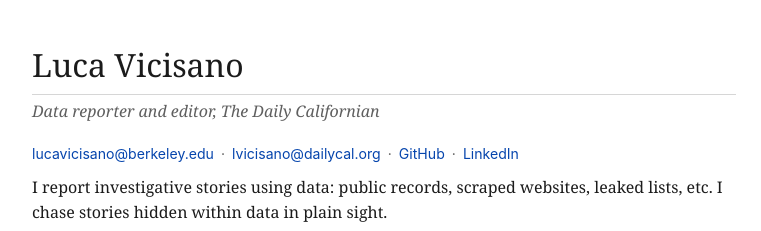
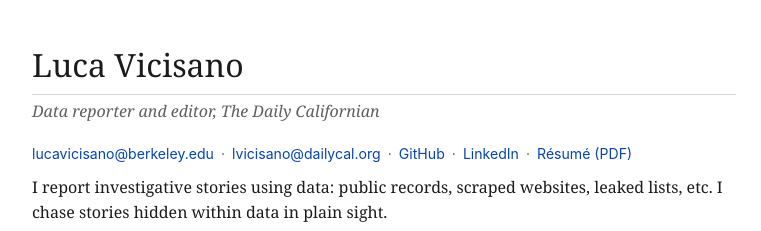
Before and after one commit to lucavici2/lucavici2.github.io, a plain HTML site: page index.html in a window 1280 px wide. Shown: the top 231 px of the page, without its empty margins (256-1017 px from the left). Drawn offline with Linux system fonts and the light colour scheme.

Commit message:
Add files via upload

```diff
--- a/index.html
+++ b/index.html
@@ -99,7 +99,7 @@
 <h1>Luca Vicisano</h1>
 <p class="tagline">Data reporter and editor, The Daily Californian</p>
 <p class="contact">
-  <a href="mailto:lucavicisano@berkeley.edu">lucavicisano@berkeley.edu</a><a href="mailto:lvicisano@dailycal.org">lvicisano@dailycal.org</a><a href="https://github.com/lucavici2" target="_blank" rel="noopener">GitHub</a><a href="https://www.linkedin.com/in/luca-vicisano-b332a8326/" target="_blank" rel="noopener">LinkedIn</a>
+  <a href="mailto:lucavicisano@berkeley.edu">lucavicisano@berkeley.edu</a><a href="mailto:lvicisano@dailycal.org">lvicisano@dailycal.org</a><a href="https://github.com/lucavici2" target="_blank" rel="noopener">GitHub</a><a href="https://www.linkedin.com/in/luca-vicisano-b332a8326/" target="_blank" rel="noopener">LinkedIn</a><a href="resume.pdf" target="_blank" rel="noopener">Résumé (PDF)</a>
 </p>
 
 <p>I report investigative stories using data: public records, scraped websites, leaked lists, etc. I chase stories hidden within data in plain sight.</p>
```
Also changed, not shown: 1 other file.
